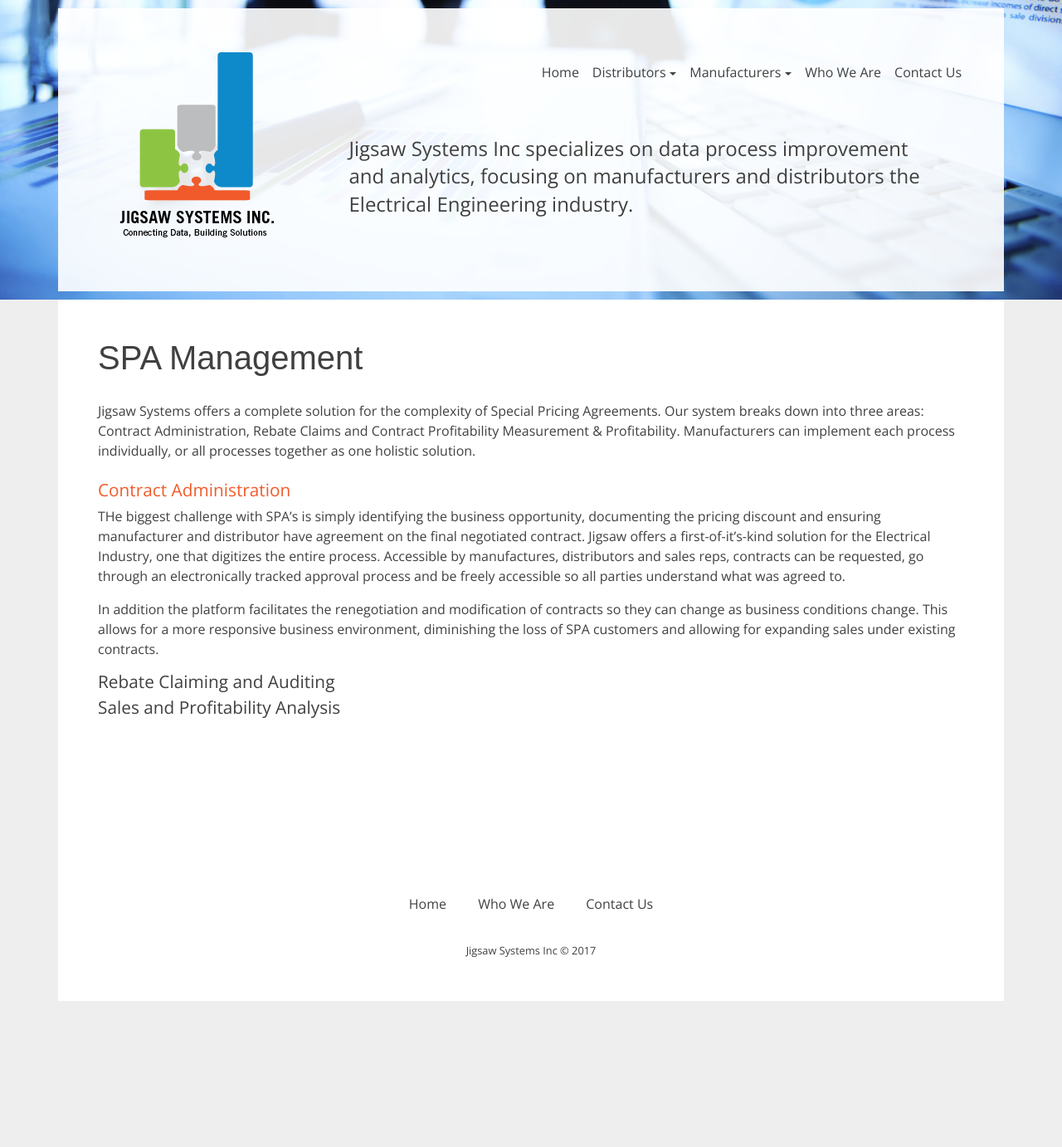
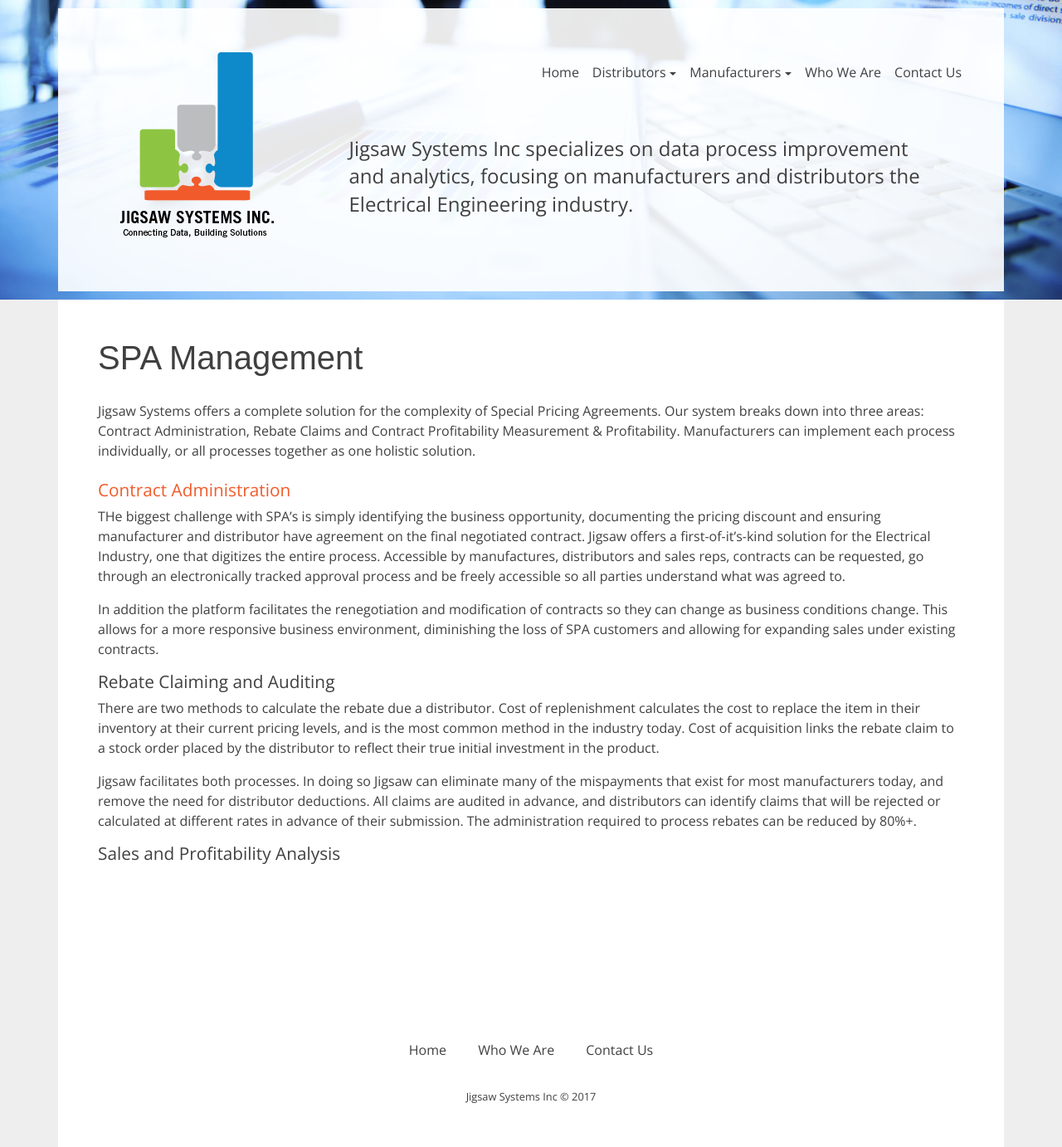
Before and after one commit to Codefully/jigsaw-redo, a Jekyll site: the page built from pages/manufacturers-spa.md, in a window 1280 px wide. Shown: the whole page at 83% size. Built offline with Jekyll 4.4.1, drawn with Linux system fonts in a browser that asks for light colours; nearby versions of some CDN libraries; some web fonts are replaced; before the commit the page ends 1206 px from its top, so only the background shows below that.

Commit message:
Updated Manufacturers Spa

```diff
--- a/pages/manufacturers-spa.md
+++ b/pages/manufacturers-spa.md
@@ -16,4 +16,8 @@ In addition the platform facilitates the renegotiation and modification of contr
 
 <h2 class="color-greenmt-2">Rebate Claiming and Auditing</h2>
 
+There are two methods to calculate the rebate due a distributor. Cost of replenishment calculates the cost to replace the item in their inventory at their current pricing levels, and is the most common method in the industry today. Cost of acquisition links the rebate claim to a stock order placed by the distributor to reflect their true initial investment in the product.
+
+Jigsaw facilitates both processes. In doing so Jigsaw can eliminate many of the mispayments that exist for most manufacturers today, and remove the need for distributor deductions. All claims are audited in advance, and distributors can identify claims that will be rejected or calculated at different rates in advance of their submission. The administration required to process rebates can be reduced by 80%+.
+
 <h2 class="color-bluemt-2">Sales and Profitability Analysis</h2>
```
